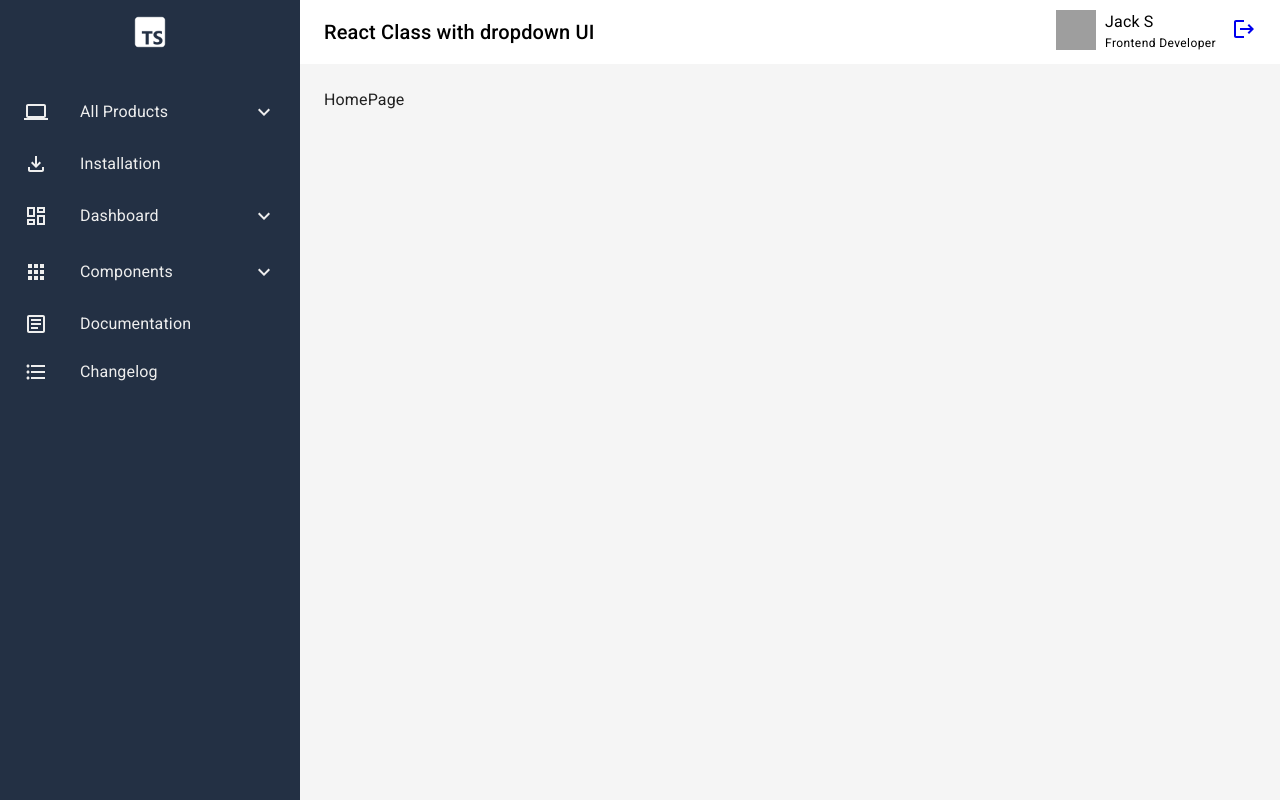
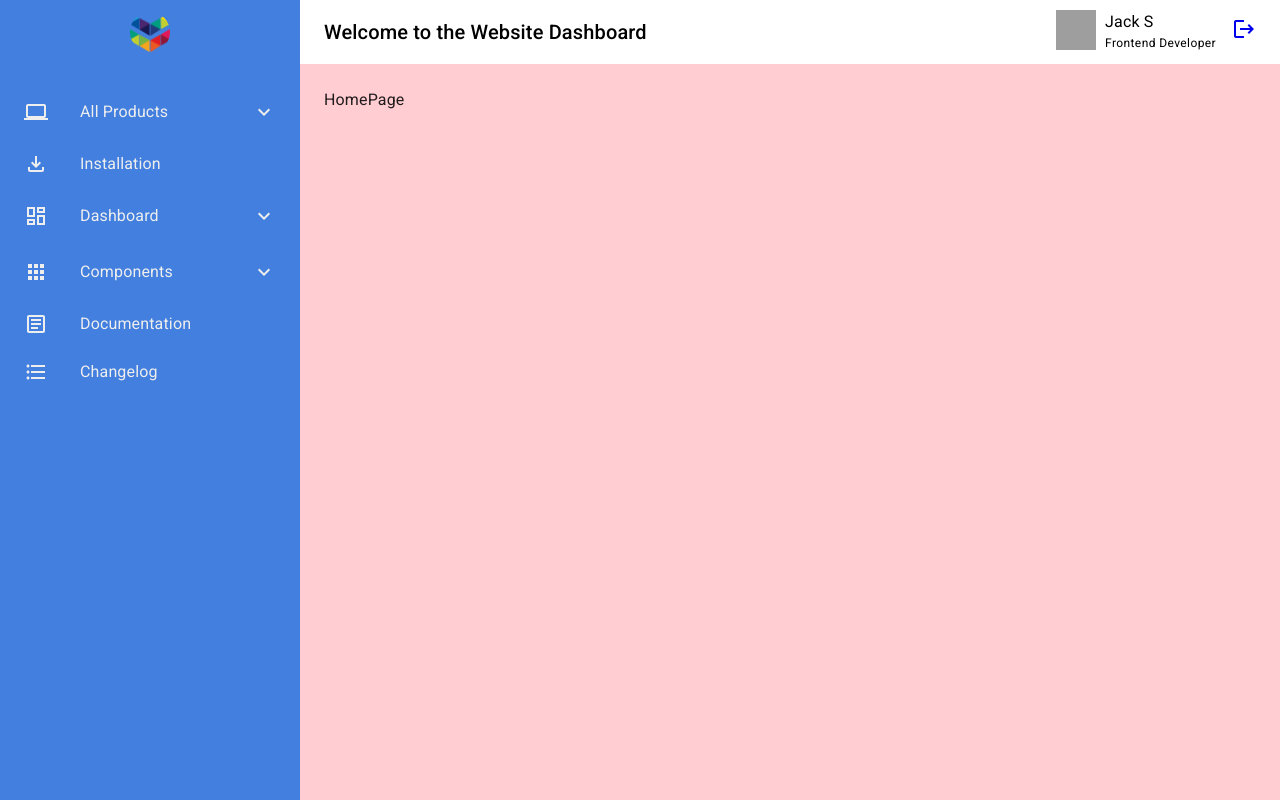
Before and after one commit to SachinSoftops/React-Mui-Dashbord-Class-Componet-, a React (Create React App) app: page / in a window 1280 px wide. Built offline with nearby package versions, Linux system fonts and the light colour scheme; grey boxes are pictures that could not be loaded.

Commit message:
chnages in sidebar color top heder and main web page

```diff
--- a/src/assets/index.ts
+++ b/src/assets/index.ts
@@ -1,6 +1,6 @@
 const assets = {
   images: {
-    logo: require("./images/typescript-logo-240.png")
+    logo: require("./images/SoftopsSymbol.23e05f5aa26eabf480e0.png")
   }
 };
 
--- a/src/components/common/Topbar.tsx
+++ b/src/components/common/Topbar.tsx
@@ -45,7 +45,7 @@ class Topbar extends Component<{}, TopbarState> {
       >
         <Toolbar>
           <Typography variant="h6">
-            React Class with dropdown UI
+          Welcome to the Website  Dashboard
           </Typography>
           <Box sx={{ marginLeft: 'auto', display: 'flex', alignItems: 'center' }}>
             <div style={{display: 'flex'}} onClick={this.handleToggleLogout}>
--- a/src/configs/colorConfigs.ts
+++ b/src/configs/colorConfigs.ts
@@ -2,16 +2,16 @@ import { colors } from "@mui/material";
 
 const colorConfigs = {
   sidebar: {
-    bg: "#233044",
-    color: "#eeeeee",
-    hoverBg: "#1e293a",
-    activeBg: "#1e253a"
+    bg: "#427fde",
+    color: "#eeeeee",   // all the css of side bar color bg color
+    hoverBg: "#404a59",  // hover active color
+    activeBg: "#32435e"
   },
   topbar: {
-    bg: "#fff",
-    color: "#000"
+    bg: "#fff",   // Main top Bg  Color
+    color: "#000"   // Main top text   Color
   },
-  mainBg: colors.grey["100"]
+  mainBg: colors.red["100"]  // Main Bg color
 };
 
 export default colorConfigs;
```
Also changed, not shown: src/assets/images/SoftopsSymbol.23e05f5aa26eabf480e0.png (added).
